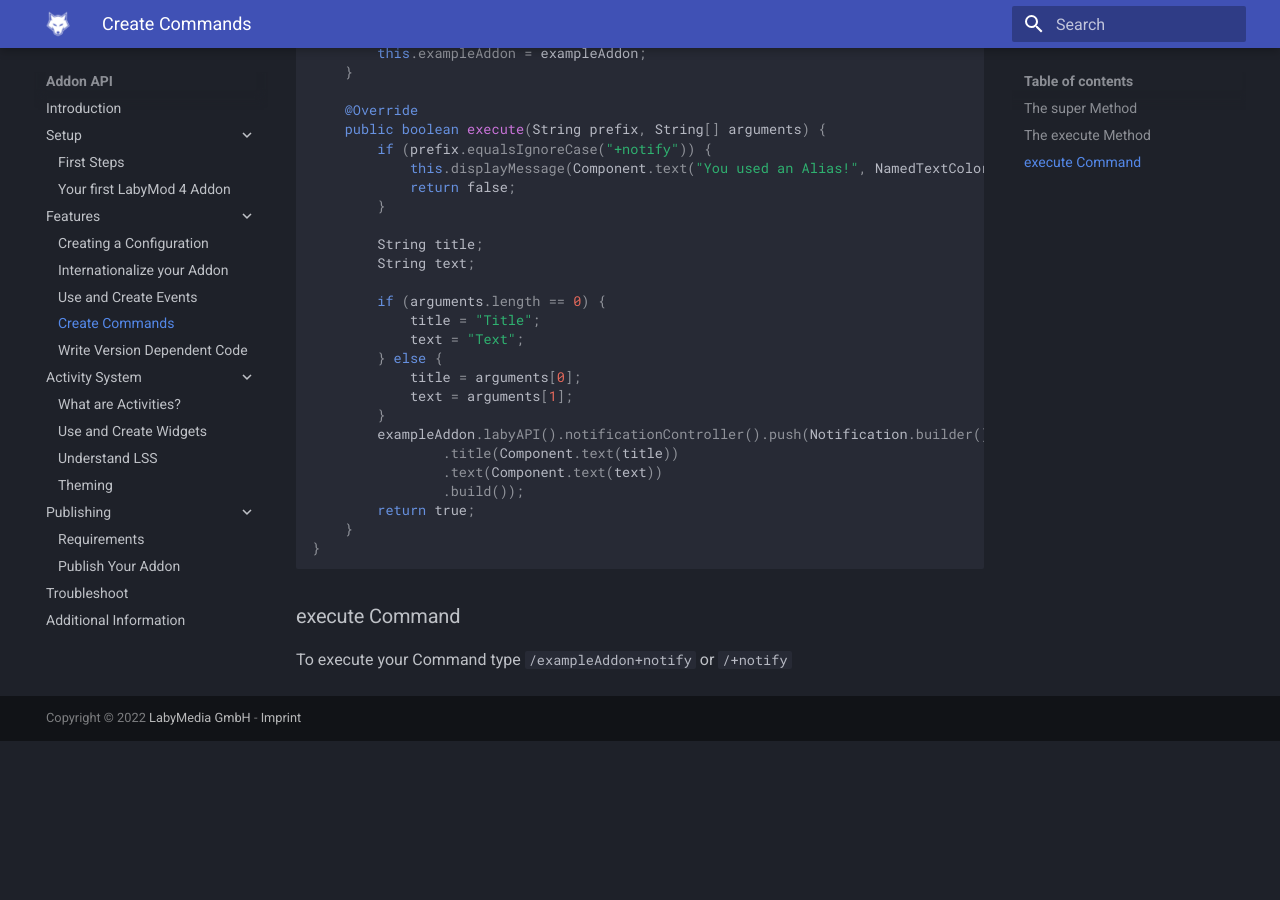
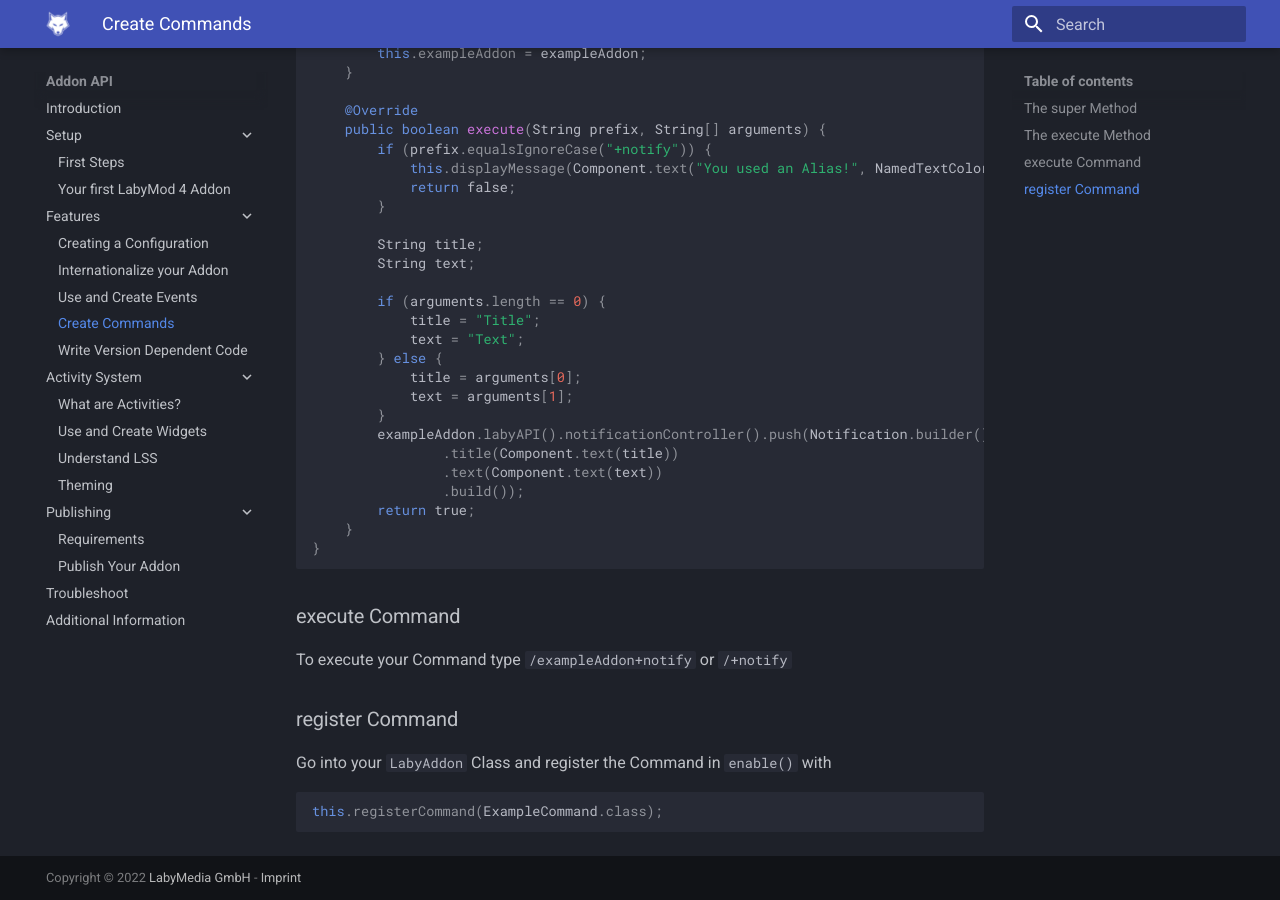
Before and after one commit to LabyMod/labymod4-api-wiki, an MkDocs documentation site: the page built from docs/pages/addon/features/commands.md, in a window 1280 px wide and 900 px high, scrolled down 709 px. Built offline with MkDocs 1.6.1 and Material for MkDocs 9.7.7, drawn with Linux system fonts in a browser that asks for light colours; before the commit the page ends 1450 px from its top, so only the background shows below that.

Commit message:
Create Commands

````diff
--- a/docs/pages/addon/features/commands.md
+++ b/docs/pages/addon/features/commands.md
@@ -51,3 +51,9 @@ public class ExampleCommand extends Command {
 
 ### execute Command
 To execute your Command type `/exampleAddon+notify` or `/+notify`
+
+### register Command
+Go into your `LabyAddon` Class and register the Command in `enable()` with
+```java
+this.registerCommand(ExampleCommand.class);
+```
````
